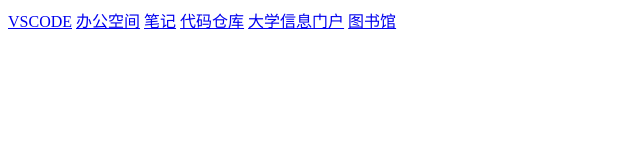
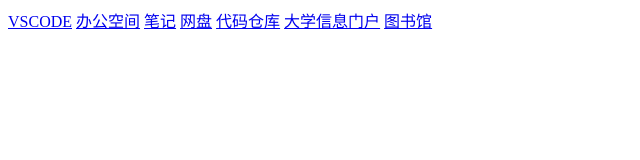
Before and after one commit to huanghu996/index, a plain HTML site: page index.html in a window 1280 px wide. Shown: the whole page, without its empty margins (0-640 px from the left). Drawn offline with Linux system fonts and the light colour scheme.

Commit message:
Update index.html

```diff
--- a/index.html
+++ b/index.html
@@ -1,6 +1,7 @@
 <a href="http://49.234.86.175:8080">VSCODE</a>
 <a href="https://pan.baidu.com/disk/synchronization#/index?category=all">办公空间</a>
 <a href="https://app.yinxiang.com/Login.action">笔记</a>
+<a href="https://pan.baidu.com/disk/home?">网盘</a>
 <a href="https://github.com">代码仓库</a>
 <a href="http://my.csu.edu.cn">大学信息门户</a>
 <a href="https://lib.csu.edu.cn">图书馆</a>
```
